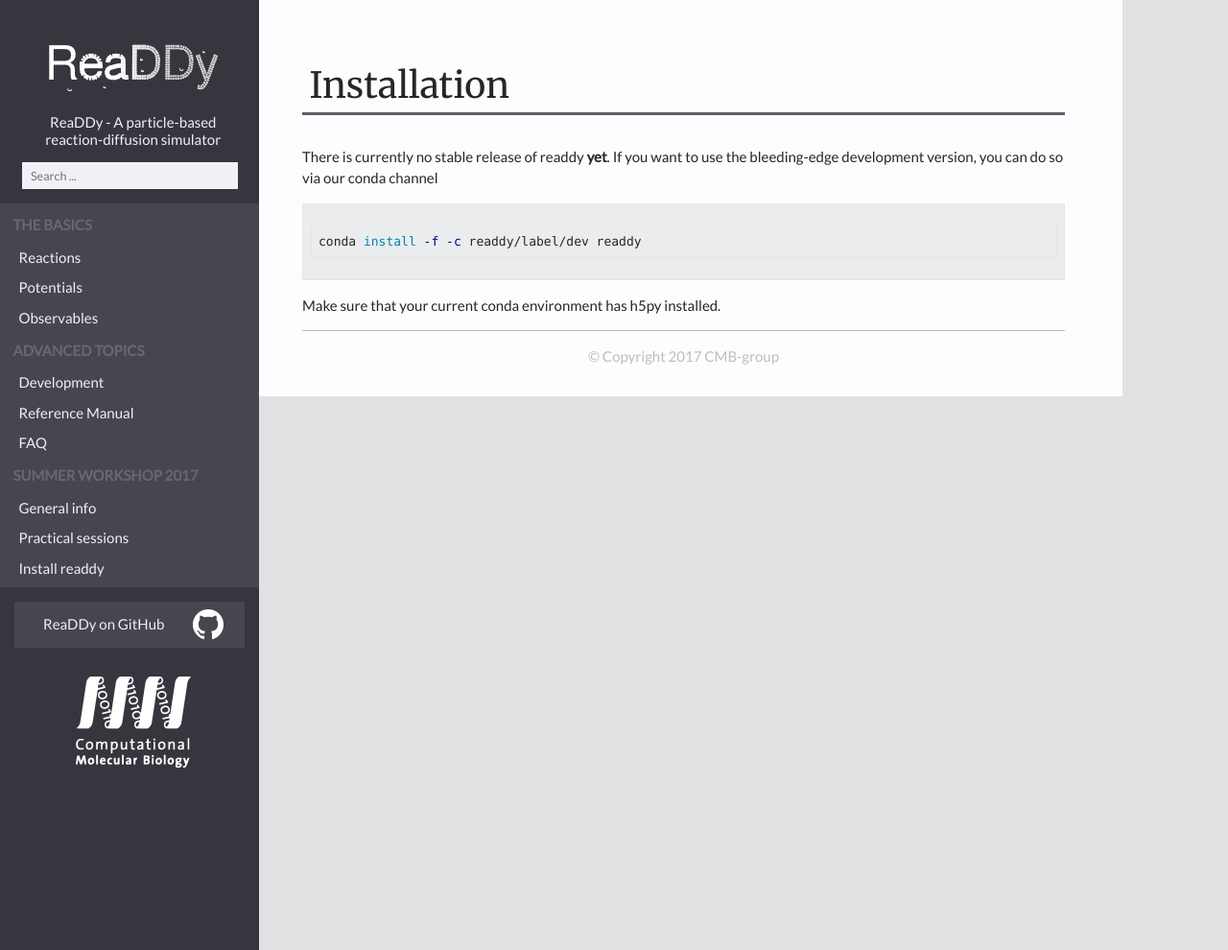
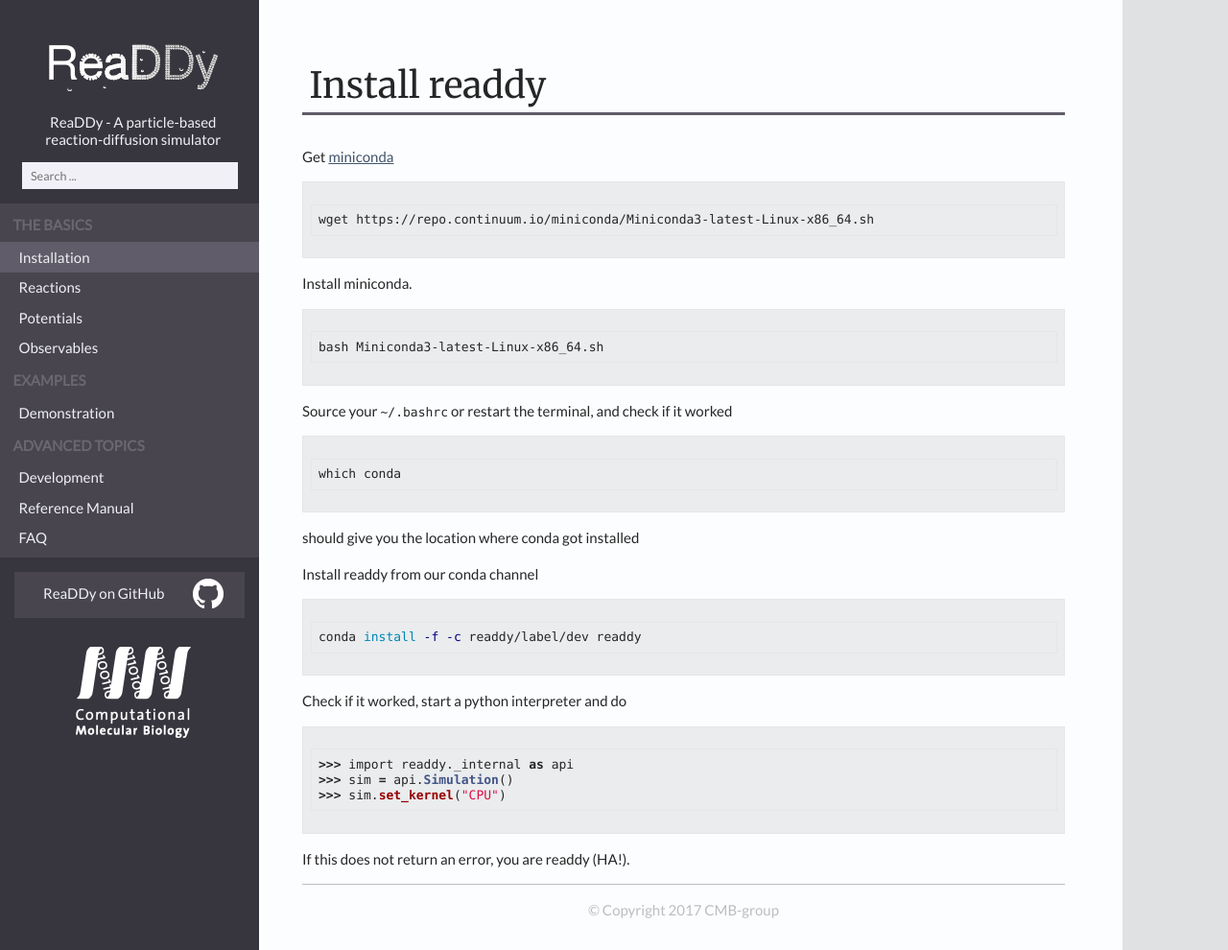
Before and after one commit to readdy/readdy_documentation, a Jekyll site: the page built from readdy_documentation/installation.md, in a window 1280 px wide and 990 px high. Shown: the whole window at 96% size. Built offline with Jekyll 4.4.1, drawn with Linux system fonts in a browser that asks for light colours.

Commit message:
cleanup of workshop related stuff

````diff
--- a/readdy_documentation/_includes/side.html
+++ b/readdy_documentation/_includes/side.html
@@ -10,15 +10,12 @@
             <input type="text" id="search-box" name="query" placeholder="Search ...">
         </form>
     </div>
-
     <nav class="side-nav">
-
-
         <div class="nav-supergroup-delimiter">
             <b>THE BASICS</b>
         </div>
-        {% if false %}currently excluded
         <a class="side-nav-item{% if page.url == '/installation.html' %} active{% endif %}" href="{{ site.url }}{{ site.baseurl }}/installation.html">Installation</a>
+        {% if false %} currently excluded
         <a class="side-nav-item{% if page.url == '/get_started.html' %} active{% endif %}" href="{{ site.url }}{{ site.baseurl }}/get_started.html">Get started</a>
         {% endif %}
         <a class="side-nav-item{% if page.url == '/reactions.html' %} active{% endif %}" href="{{ site.url }}{{ site.baseurl }}/reactions.html">Reactions</a>
@@ -58,19 +55,19 @@
         {% endif %}
 
 
-        {% if false %}currently excluded
         <div class="nav-supergroup-delimiter">
-            <b>TUTORIALS</b>
+            <b>EXAMPLES</b>
         </div>
-        <a class="side-nav-item{% if page.url == '/tutorials.html' or page.url contains '/tutorials/' %} active{% endif %}" href="{{ site.url }}{{ site.baseurl }}/tutorials.html">Tutorials</a>
-        {% if page.url == '/tutorials.html' or page.url contains '/tutorials/' %}
+        <a class="side-nav-item{% if page.url == '/demonstration.html' or page.url contains '/tutorials/' %} active{% endif %}" href="{{ site.url }}{{ site.baseurl }}/demonstration.html">Demonstration</a>
+        {% if page.url == '/demonstration.html' or page.url contains '/tutorials/' %}
             {% assign sorted_tutorials = site.tutorials | sort: 'position' %}
             {% for tutorial in sorted_tutorials %}
+            {% if tutorial.category == 'demonstration' %}
                 <a class="side-nav-sub-item" href="{{ site.url }}{{ site.baseurl }}{{ tutorial.url }}">
                     {{ tutorial.title | markdownify | remove: '<p>' | remove: '</p>' }}
                 </a>
+            {% endif %}
             {% endfor %}
-        {% endif %}
         {% endif %}
 
 
@@ -96,23 +93,6 @@
                 </a>
             {% endfor %}
         {% endif %}
-
-
-        <div class="nav-supergroup-delimiter">
-            <b>SUMMER WORKSHOP 2017</b>
-        </div>
-        <a class="side-nav-item{% if page.url == '/workshop_info.html' %} active{% endif %}" href="{{ site.url }}{{ site.baseurl }}/workshop_info.html">General info</a>
-        <a class="side-nav-item{% if page.url == '/workshop_sessions.html' %} active{% endif %}" href="{{ site.url }}{{ site.baseurl }}/workshop_sessions.html">Practical sessions</a>
-        {% if page.url == '/workshop_sessions.html' %}
-            {% assign sorted_sessions = site.workshop_sessions | sort: 'position' %}
-            {% for entry in sorted_sessions %}
-                <a class="side-nav-sub-item" href="{{ site.url }}{{ site.baseurl }}/workshop_sessions.html#{{ entry.sectionName }}">
-                    {{ entry.title | markdownify | remove: '<p>' | remove: '</p>' }}
-                </a>
-            {% endfor %}
-        {% endif %}
-        <a class="side-nav-item{% if page.url == '/workshop_install.html' %} active{% endif %}" href="{{ site.url }}{{ site.baseurl }}/workshop_install.html">Install readdy</a>
-
     </nav>
 
     <div class="github-wrapper">
--- a/readdy_documentation/installation.md
+++ b/readdy_documentation/installation.md
@@ -1,10 +1,30 @@
 ---
 layout: page
-title: Installation
+title: Install readdy
 ---
 
-There is currently no stable release of readdy __yet__. If you want to use the bleeding-edge development version, you can do so via our conda channel
-```sh
+Get [miniconda](https://conda.io/docs/install/quick.html)
+```bash
+wget https://repo.continuum.io/miniconda/Miniconda3-latest-Linux-x86_64.sh
+```
+Install miniconda.
+```bash
+bash Miniconda3-latest-Linux-x86_64.sh
+```
+Source your `~/.bashrc` or restart the terminal, and check if it worked
+```bash
+which conda
+```
+should give you the location where conda got installed
+
+Install readdy from our conda channel
+```bash
 conda install -f -c readdy/label/dev readdy
 ```
-Make sure that your current conda environment has h5py installed.
+Check if it worked, start a python interpreter and do
+```python
+>>> import readdy._internal as api
+>>> sim = api.Simulation()
+>>> sim.set_kernel("CPU")
+```
+If this does not return an error, you are readdy (HA!).
````
Also changed, not shown: readdy_documentation/demonstration.md (added, +18 -0 lines), readdy_documentation/tutorials.md (deleted, +0 -7 lines), readdy_documentation/workshop_install.md (deleted, +0 -38 lines), readdy_documentation/assets/295-f1-RodCellSignaling-11.jpg (deleted), 2 other files.
